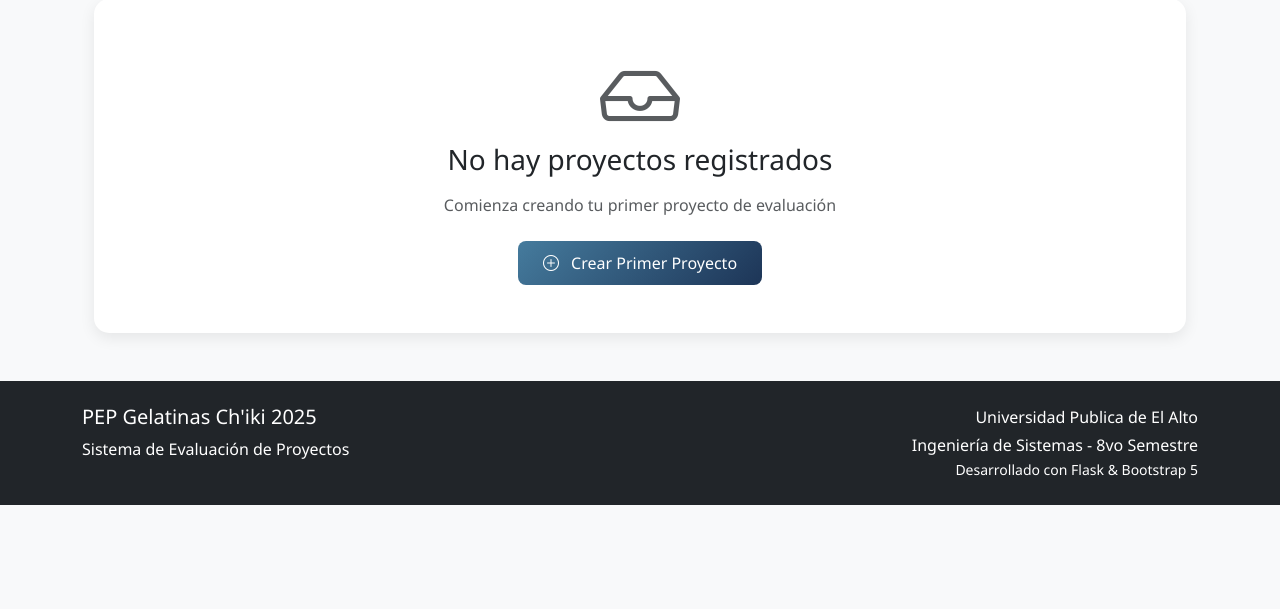
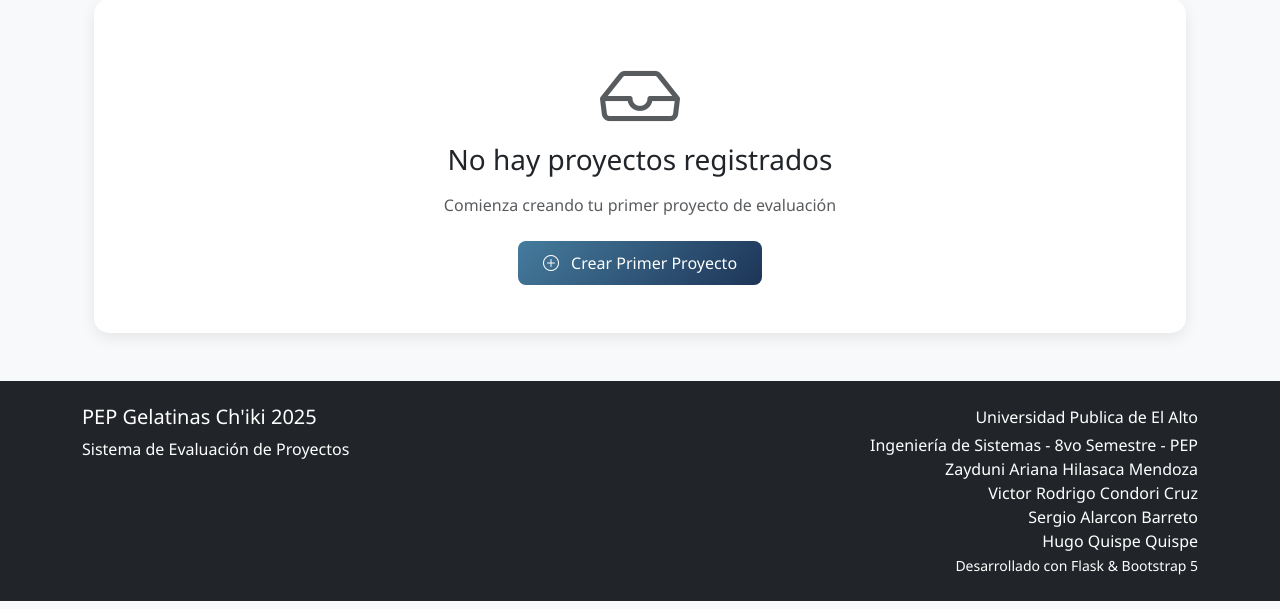
Before and after one commit to HariZay1/PEP_Ch-iki_2025, a Flask app: page / in a window 1280 px wide. Shown: the part 191-800 px from the top of the page. Run offline with Flask 3, Linux system fonts and the light colour scheme; some libraries are stand-ins or nearby versions.

Commit message:
Update layout: default title to Dashboard, navbar brand -> dashboard, ensure footer names

```diff
--- a/templates/layout.html
+++ b/templates/layout.html
@@ -3,7 +3,7 @@
 <head>
     <meta charset="UTF-8">
     <meta name="viewport" content="width=device-width, initial-scale=1.0">
-    <title>{% block title %}PEP Gelatinas Ch'iki 2025 {% endblock %}</title>
+    <title>{% block title %}Dashboard - PEP Gelatinas Ch'iki 2025{% endblock %}</title>
 
     <!-- Bootstrap 5 -->
     <link href="https://cdn.jsdelivr.net/npm/bootstrap@5.3.0/dist/css/bootstrap.min.css" rel="stylesheet">
@@ -202,7 +202,7 @@
     <!-- Navbar -->
     <nav class="navbar navbar-expand-lg navbar-dark navbar-vrash">
         <div class="container">
-            <a class="navbar-brand navbar-brand-vrash" href="{{ url_for('index') }}">
+            <a class="navbar-brand navbar-brand-vrash" href="{{ url_for('dashboard') }}">
                 <i class="bi bi-ice-cream-fill me-2"></i>
                 PEP Gelatinas Ch'iki 2025
             </a>
@@ -264,7 +264,11 @@
                 </div>
                 <div class="col-md-6 text-md-end">
                     <p class="mb-1">Universidad Publica de El Alto</p>
-                    <p class="mb-0">Ingeniería de Sistemas - 8vo Semestre</p>
+                    <p class="mb-0">Ingeniería de Sistemas - 8vo Semestre - PEP</p>
+                    <p class="mb-0">Zayduni Ariana Hilasaca Mendoza</p>
+                    <p class="mb-0">Victor Rodrigo Condori Cruz</p>
+                    <p class="mb-0">Sergio Alarcon Barreto</p>
+                    <p class="mb-0">Hugo Quispe Quispe</p>
                     <small>Desarrollado con Flask & Bootstrap 5</small>
                 </div>
             </div>
```
